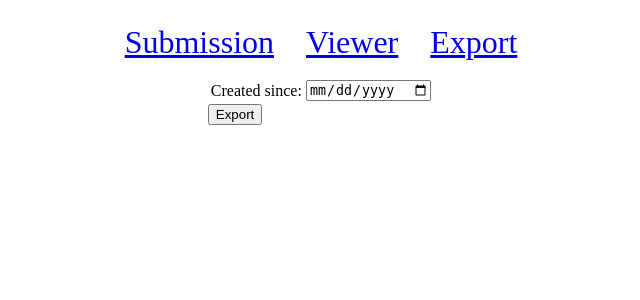
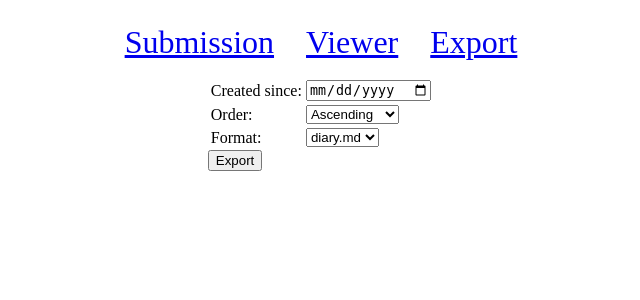
Before and after one commit to nafiz1001/diary, a FastAPI app: page /export/ in a window 1280 px wide. Shown: the top 300 px of the page, without its empty margins (319-959 px from the left). Run offline with FastAPI, Linux system fonts and the light colour scheme.

Commit message:
export format and order options

```diff
--- a/main.py
+++ b/main.py
@@ -3,7 +3,7 @@ import hashlib
 import io
 from contextlib import asynccontextmanager
 from datetime import datetime, timezone
-from typing import TypedDict
+from typing import Literal, TypedDict
 from zoneinfo import ZoneInfo
 
 from sqlmodel import (
@@ -16,6 +16,7 @@ import uvicorn
 from fastapi import (
     FastAPI,
     HTTPException,
+    Query,
     Request,
     Response,
     Form,
@@ -185,14 +186,76 @@ async def viewer(
     )
 
 
-@app.get("/export/", response_class=HTMLResponse)
-async def export():
-    template = templates.get_template("export.html")
-    html_content = template.render()
+@app.get("/export/")
+async def export(
+    created_since: datetime | None = None,
+    _format: Literal["tsv", "markdown"] | None = Query(None, alias="format"),
+    order: Literal["created_at", "-created_at"] | None = None,
+    session: Session = Depends(models.get_db_session),
+):
+    if not created_since or not _format:
+        template = templates.get_template("export.html")
+        html_content = template.render()
 
-    return HTMLResponse(
-        content=html_content,
-    )
+        return HTMLResponse(
+            content=html_content,
+        )
+
+    if created_since.tzinfo is None:
+        # If naive datetime is provided, assume client_tzinfo
+        created_since = created_since.replace(tzinfo=client_tzinfo)
+    created_since = created_since.astimezone(timezone.utc)
+
+    statement = select(DiaryEntry).where(DiaryEntry.created_at >= created_since)
+
+    if order == "-created_at":
+        statement = statement.order_by(desc(DiaryEntry.created_at))
+
+    diary_entries = session.exec(statement)
+
+    if _format == "tsv":
+        output = io.StringIO()
+        writer = csv.writer(output, delimiter="\t")
+        writer.writerow(["created_at", "entry_text"])
+        for diary_entry in diary_entries:
+            clean_entry_text = (
+                diary_entry.entry_text.replace("\n", "\\n")
+                .replace("\r", "\\r")
+                .replace("\t", "\\t")
+            )
+            writer.writerow(
+                [
+                    diary_entry.created_at.astimezone(client_tzinfo).strftime(
+                        "%Y-%m-%dT%H:%M:%S%z"
+                    ),
+                    clean_entry_text,
+                ]
+            )
+
+        return Response(
+            content=output.getvalue(),
+            media_type="text/tab-separated-values",
+            headers={"Content-Disposition": 'attachment; filename="diary.tsv"'},
+        )
+    elif _format == "markdown":
+        output = io.StringIO()
+        output.write("|created_at|entry_text|\n")
+        output.write("|-|-|\n")
+        for diary_entry in diary_entries:
+            clean_created_at = diary_entry.created_at.astimezone(
+                client_tzinfo
+            ).strftime("%Y-%m-%dT%H:%M:%S%z")
+            clean_entry_text = (
+                diary_entry.entry_text.replace("\n", "\\n")
+                .replace("\r", "\\r")
+                .replace("\t", "\\t")
+            )
+            output.write(f"|{clean_created_at}|{clean_entry_text}|\n")
+        return Response(
+            content=output.getvalue(),
+            media_type="text/markdown",
+            headers={"Content-Disposition": 'attachment; filename="diary.md"'},
+        )
 
 
 @app.get("/diary.tsv")
--- a/templates/export.html
+++ b/templates/export.html
@@ -3,12 +3,30 @@
 {% block title %}Diary | Export {{id}}{% endblock %}
 
 {% block content %}
-<form id="filter-form" method="get" action="/diary.tsv">
+<form id="filter-form" method="get" action="/export">
     <table>
       <tr>
         <td><label for="created_since">Created since:</label></td>
         <td><input name="created_since" type="date"/></td>
       </tr>
+      <tr>
+        <td><label>Order: </label></td>
+        <td>
+          <select name="order">
+            <option value="created_at">Ascending</option>
+            <option value="-created_at">Descending</option>
+          </select>
+        </td>
+      </tr>
+      <tr>
+        <td><label>Format: </label></td>
+        <td>
+          <select name="format">
+            <option value="markdown">diary.md</option>
+            <option value="tsv">diary.tsv</option>
+          </select>
+        </td>
+      </tr>
     </table>
     <button type="submit">Export</button>
   </form>
```
